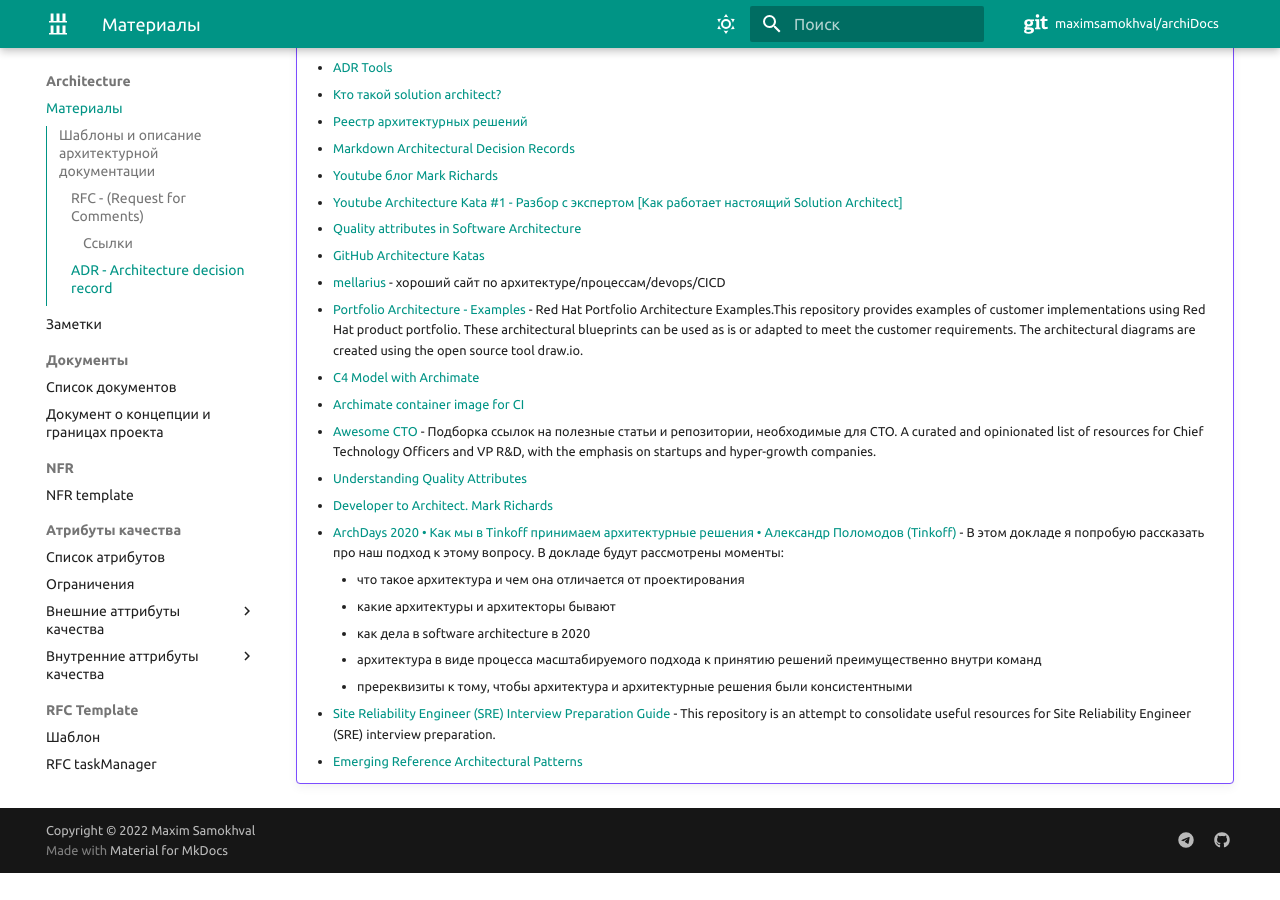
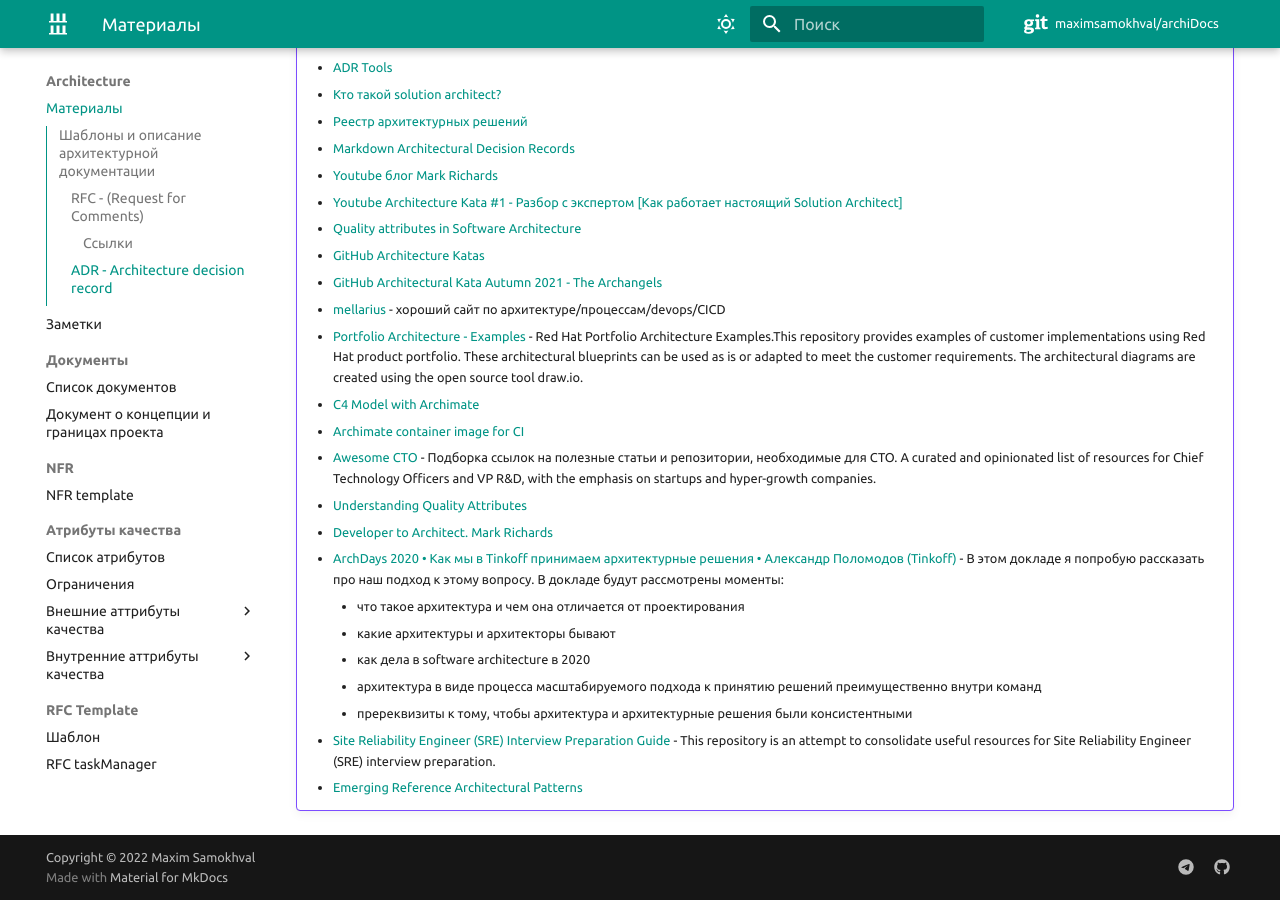
Before and after one commit to maximsamokhval/archiDocs, an MkDocs documentation site: the page built from docs/Architecture/index.md, in a window 1280 px wide and 900 px high, scrolled down 1065 px. Built offline with MkDocs 1.6.1 and Material for MkDocs 9.7.7, drawn with Linux system fonts in a browser that asks for light colours; comment, search, counter and statistics services are not loaded; before the commit the page ends 1938 px from its top, so only the background shows below that.

Commit message:
Architectural Kata Autumn 2021 - The Archangels 🔗

```diff
--- a/docs/Architecture/index.md
+++ b/docs/Architecture/index.md
@@ -36,6 +36,7 @@
     - [Youtube Architecture Kata #1 - Разбор с экспертом [Как работает настоящий Solution Architect]](https://youtu.be/6MDKKuqn07A)
     - [Quality attributes in Software Architecture](https://medium.com/@nvashanin/quality-attributes-in-software-architecture-3844ea482732)
     - [GitHub Architecture Katas](https://github.com/team7katas/sysopsquad)
+    - [GitHub Architectural Kata Autumn 2021 - The Archangels](https://github.com/tekiegirl/Archangels)
     - [mellarius](https://mellarius.ru/) - хороший сайт по архитектуре/процессам/devops/CICD
     - [Portfolio Architecture - Examples](https://gitlab.com/redhatdemocentral/portfolio-architecture-examples) - Red Hat Portfolio Architecture Examples.This repository provides examples of customer implementations using Red Hat product portfolio. These architectural blueprints can be used as is or adapted to meet the customer requirements. The architectural diagrams are created using the open source tool draw.io.
     - [C4 Model with Archimate](https://www.archimatetool.com/blog/2020/04/18/c4-model-architecture-viewpoint-and-archi-4-7/)
```
